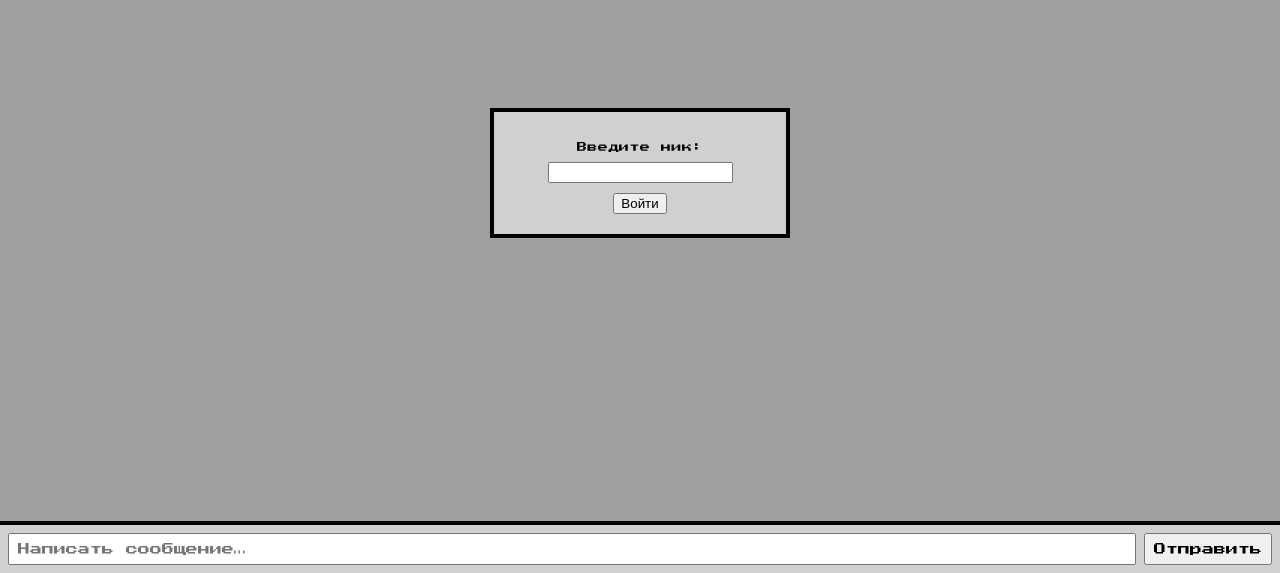
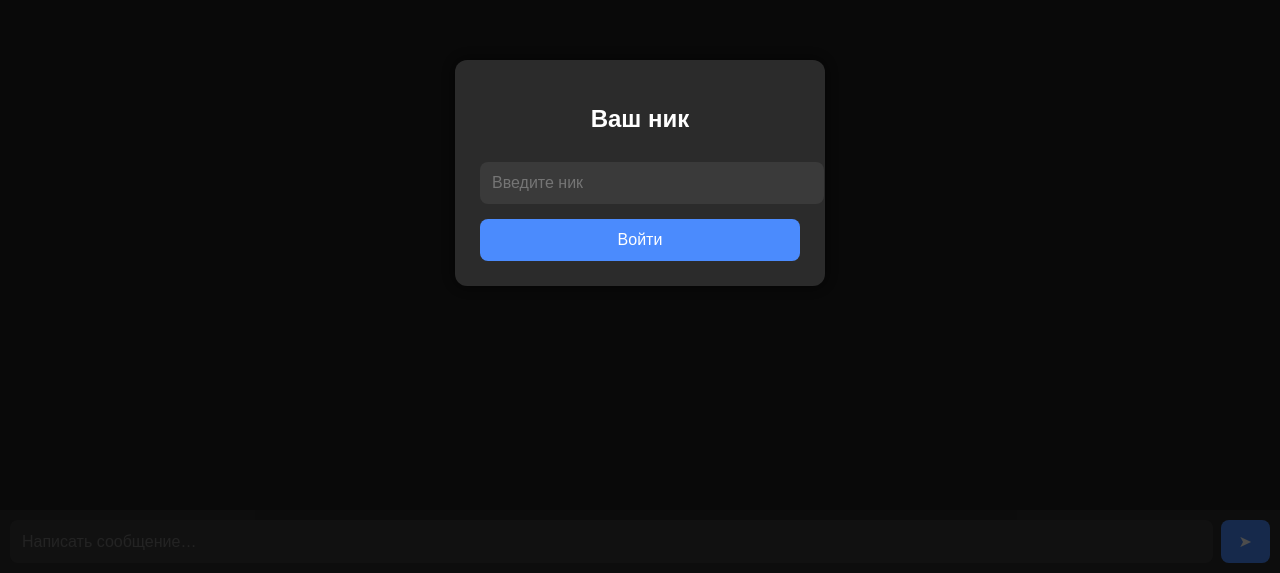
Before and after one commit to danicka150/BubbleChat1.1, a website: page index.html in a window 1280 px wide. Shown: the part 227-800 px from the top of the page. Drawn offline with nearby package versions, Linux system fonts and the light colour scheme; no server answers.

Commit message:
Add files via upload

```diff
--- a/index.html
+++ b/index.html
@@ -4,35 +4,63 @@
 <meta charset="UTF-8">
 <meta name="viewport" content="width=device-width, initial-scale=1.0">
 <title>BubbleChat</title>
-<link href="https://fonts.googleapis.com/css2?family=Press+Start+2P&display=swap" rel="stylesheet">
+
 <style>
     body {
         margin: 0;
-        background: #808080;
-        font-family: "Press Start 2P", monospace;
-        font-size: 10px; /* тонкий пиксельный шрифт */
-        letter-spacing: 0.5px;
-        image-rendering: pixelated;
+        background: #1e1e1e;
+        font-family: Arial, sans-serif;
+        color: white;
     }
 
     /* Регистрация */
     #reg {
-        position: absolute;
-        top: 50%; left: 50%;
-        transform: translate(-50%, -50%);
-        background: #d0d0d0;
-        padding: 20px;
-        border: 4px solid black;
+        position: fixed;
+        top: 0; left: 0;
+        width: 100vw; height: 100vh;
+        background: rgba(0,0,0,0.7);
+        display: flex;
+        justify-content: center;
+        align-items: center;
+    }
+
+    #reg-box {
+        background: #2b2b2b;
+        padding: 25px;
         width: 90%;
-        max-width: 300px;
+        max-width: 320px;
+        border-radius: 12px;
         text-align: center;
-        box-sizing: border-box;
+        box-shadow: 0 0 15px rgba(0,0,0,0.6);
+    }
+
+    #reg-box input {
+        width: 100%;
+        padding: 12px;
+        border: none;
+        border-radius: 8px;
+        margin-top: 10px;
+        outline: none;
+        background: #3a3a3a;
+        color: white;
+        font-size: 16px;
+    }
+
+    #reg-box button {
+        margin-top: 15px;
+        width: 100%;
+        padding: 12px;
+        background: #4b8bfd;
+        border: none;
+        border-radius: 8px;
+        font-size: 16px;
+        color: white;
+        cursor: pointer;
     }
 
     /* Чат */
     #chat {
         display: none;
-        width: 100vw;
         height: 100vh;
         display: flex;
         flex-direction: column;
@@ -41,58 +69,77 @@
     #messages {
         flex: 1;
         overflow-y: auto;
-        background: #a0a0a0;
-        padding: 10px;
-        border-bottom: 4px solid black;
-        font-size: 10px;
-        line-height: 12px;
-        box-sizing: border-box;
+        padding: 15px;
+    }
+
+    .msg {
+        background: #2f2f2f;
+        padding: 10px 14px;
+        border-radius: 10px;
+        margin-bottom: 12px;
+        width: fit-content;
+        max-width: 80%;
+        word-wrap: break-word;
+    }
+
+    .nick {
+        font-weight: bold;
+        margin-right: 6px;
+    }
+
+    .system {
+        opacity: 0.7;
+        margin-bottom: 10px;
     }
 
     #input {
+        background: #2b2b2b;
+        padding: 10px;
         display: flex;
-        background: #d0d0d0;
-        padding: 8px;
-        box-sizing: border-box;
+        gap: 8px;
     }
 
-    #input input {
+    #text {
         flex: 1;
-        padding: 8px;
-        font-family: inherit;
-        font-size: 12px;
-        box-sizing: border-box;
+        padding: 12px;
+        border-radius: 8px;
+        border: none;
+        background: #3a3a3a;
+        color: white;
+        font-size: 16px;
+        outline: none;
     }
 
-    #input button {
-        margin-left: 8px;
-        padding: 8px;
-        font-family: inherit;
-        font-size: 12px;
+    #send-btn {
+        padding: 12px 18px;
+        background: #4b8bfd;
+        border: none;
+        border-radius: 8px;
+        color: white;
         cursor: pointer;
+        font-size: 16px;
         flex-shrink: 0;
     }
-
-    .msg { margin-bottom: 8px; word-break: break-word; }
-    .nick { cursor: pointer; }
-    .system { color: black; opacity: 0.7; margin-bottom: 8px; }
 
 </style>
 </head>
 <body>
 
+<!-- Окно регистрации -->
 <div id="reg">
-    <p>Введите ник:</p>
-    <input id="nickname" type="text" maxlength="16">
-    <br><br>
-    <button onclick="enterChat()">Войти</button>
+    <div id="reg-box">
+        <h2>Ваш ник</h2>
+        <input id="nickname" type="text" maxlength="16" placeholder="Введите ник">
+        <button onclick="enterChat()">Войти</button>
+    </div>
 </div>
 
+<!-- Чат -->
 <div id="chat">
     <div id="messages"></div>
     <div id="input">
         <input id="text" type="text" placeholder="Написать сообщение…">
-        <button onclick="sendMsg()">Отправить</button>
+        <button id="send-btn" onclick="sendMsg()">➤</button>
     </div>
 </div>
 
@@ -117,7 +164,7 @@ socket.on("system", txt => {
 socket.on("chat-message", data => {
     msgBox.innerHTML += `
         <div class="msg">
-            <span class="nick" style="color:${data.color}" onclick="reply('${data.nick}')">${data.nick}</span>:
+            <span class="nick" style="color:${data.color}">${data.nick}:</span>
             <span>${data.text}</span>
         </div>
     `;
@@ -130,11 +177,6 @@ function sendMsg() {
     socket.emit("chat-message", t);
     document.getElementById("text").value = "";
 }
-
-function reply(nick) {
-    document.getElementById("text").value = "@" + nick + " ";
-    document.getElementById("text").focus();
-}
 </script>
 
 </body>
```
